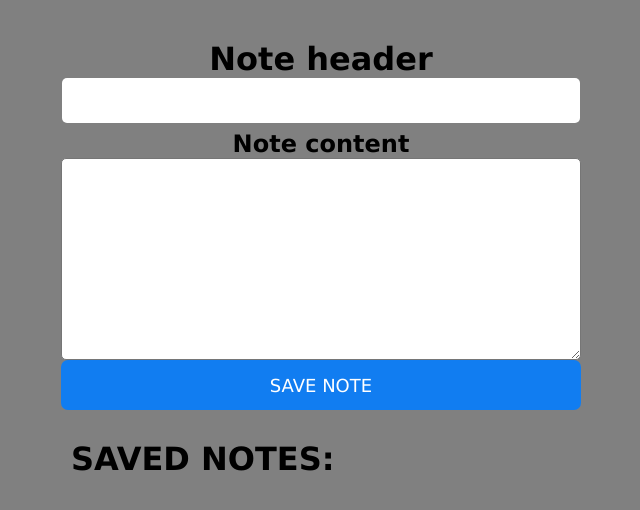
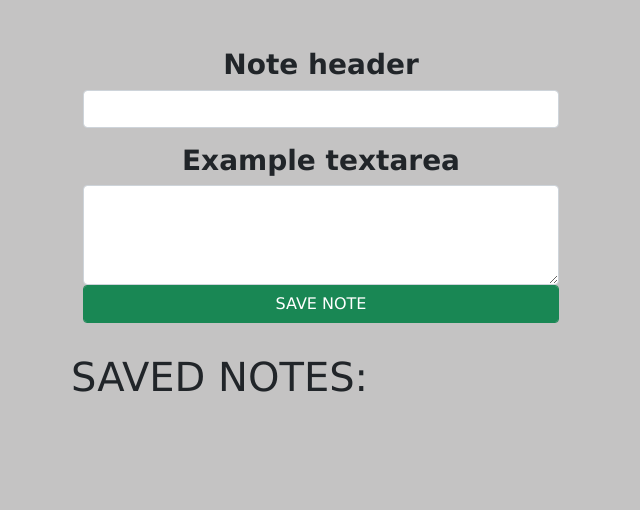
Before and after one commit to RastkoAmun/note-saving-app, a React (Create React App) app in the folder client-side/: page / in a window 1280 px wide. Shown: the top 510 px of the page, without its empty margins (319-959 px from the left). Built offline with nearby package versions, Linux system fonts and the light colour scheme.

Commit message:
Changing visuals on the front-end, adding bootstrap, part1

```diff
--- a/client-side/public/index.html
+++ b/client-side/public/index.html
@@ -4,19 +4,11 @@
     <meta charset="utf-8" />
     <meta name="viewport" content="width=device-width, initial-scale=1" />
     <title>React App</title>
+    <link href="https://cdn.jsdelivr.net/npm/bootstrap@5.0.2/dist/css/bootstrap.min.css" rel="stylesheet" integrity="sha384-EVSTQN3/azprG1Anm3QDgpJLIm9Nao0Yz1ztcQTwFspd3yD65VohhpuuCOmLASjC" crossorigin="anonymous">
   </head>
   <body>
     <noscript>You need to enable JavaScript to run this app.</noscript>
     <div id="root"></div>
-    <!--
-      This HTML file is a template.
-      If you open it directly in the browser, you will see an empty page.
-
-      You can add webfonts, meta tags, or analytics to this file.
-      The build step will place the bundled scripts into the <body> tag.
-
-      To begin the development, run `npm start` or `yarn start`.
-      To create a production bundle, use `npm run build` or `yarn build`.
-    -->
+    <script src="https://cdn.jsdelivr.net/npm/bootstrap@5.0.2/dist/js/bootstrap.bundle.min.js" integrity="sha384-MrcW6ZMFYlzcLA8Nl+NtUVF0sA7MsXsP1UyJoMp4YLEuNSfAP+JcXn/tWtIaxVXM" crossorigin="anonymous"></script>
   </body>
 </html>
--- a/client-side/src/App.css
+++ b/client-side/src/App.css
@@ -6,33 +6,19 @@
 
 body{
   margin: 0 auto;
-  background-color: rgb(128, 128, 128);
-
+  background-color: rgb(196, 195, 195);
 }
 
-form{
-  margin-top: 40px;
-  display: flex;
-  flex-direction: column;
-  align-content: center;
-  align-items: center;
+.my-form{
+  width: 500px;
 }
 
-input{
-  width: 498px;
-  font-size: 30px;
-  padding: 5px 10px;
-  border-radius: 5px;
-  border: none;
-  margin-bottom: 7px;
+.text-area{
+  margin-bottom: 0px;
 }
 
 textarea{
-  width: 498px;
-  height: 190px;
-  border-radius: 5px;
-  font-size: 22px;
-  padding: 5px 10px;
+  height: 100px;
 }
 
 .text{
@@ -53,14 +39,8 @@ textarea{
   margin-top: 30px;
 }
 
-.save-button{
-  background-color: rgb(17, 125, 241);
-  color: white;
-  width: 520px;
-  height: 50px;
-  border: none;
-  border-radius: 7px;
-  font-size: large;
+.btn{
+  margin-top: 0px;
 }
 
 .header{
--- a/client-side/src/App.js
+++ b/client-side/src/App.js
@@ -18,7 +18,7 @@ const App = () => {
   }, [])
 
   const handleInput = (event) => {
-    if(event.target.className === 'note-header-input'){
+    if(event.target.classList.contains('note-header-input')){
       setNewNoteHeader(event.target.value);
     }else{
       setNewNoteContent(event.target.value);
--- a/client-side/src/components/TextArea.jsx
+++ b/client-side/src/components/TextArea.jsx
@@ -1,16 +1,32 @@
 const TextArea = (props) => {
   return(
-    <div>
-      <form>
-        <h1>Note header</h1>
-        <input className='note-header-input' value={props.headerValue}
-          onChange={props.handleInput}/>
-        <h2>Note content</h2>
-        <textarea rows='2' className='note-content-input' value={props.noteValue}
-          onChange={props.handleInput}></textarea>
-        <button className="save-button" onClick={props.addNoteFunction}>SAVE NOTE</button>
-      </form>
+    // <div>
+    //   <form>
+    //     <h1>Note header</h1>
+    //     <input className='note-header-input' value={props.headerValue}
+    //       onChange={props.handleInput}/>
+    //     <h2>Note content</h2>
+    //     <textarea rows='2' className='note-content-input' value={props.noteValue}
+    //       onChange={props.handleInput}></textarea>
+    //     <button className="save-button" onClick={props.addNoteFunction}>SAVE NOTE</button>
+    //   </form>
+    // </div>
+    <div className="my-form container">
+      <div className="mt-5">
+        <div className="mb-3 text-center">
+          <label htmlFor="exampleFormControlInput1" className="form-label h3 fw-bold">Note header</label>
+          <input type="text" className="form-control note-header-input" id="exampleFormControlInput1" placeholder="" value={props.headerValue}
+            onChange={props.handleInput}/>
+        </div>
+        <div className="text-center">
+          <label htmlFor="exampleFormControlTextarea1" className="form-label h3 fw-bold">Example textarea</label>
+          <textarea className="form-control" id="exampleFormControlTextarea1" rows="3" value={props.noteValue}
+            onChange={props.handleInput}></textarea>
+        </div>
+        <button className="btn btn-success form-control" onClick={props.addNoteFunction}>SAVE NOTE</button>
+      </div>
     </div>
+
   )
 }
 
```
